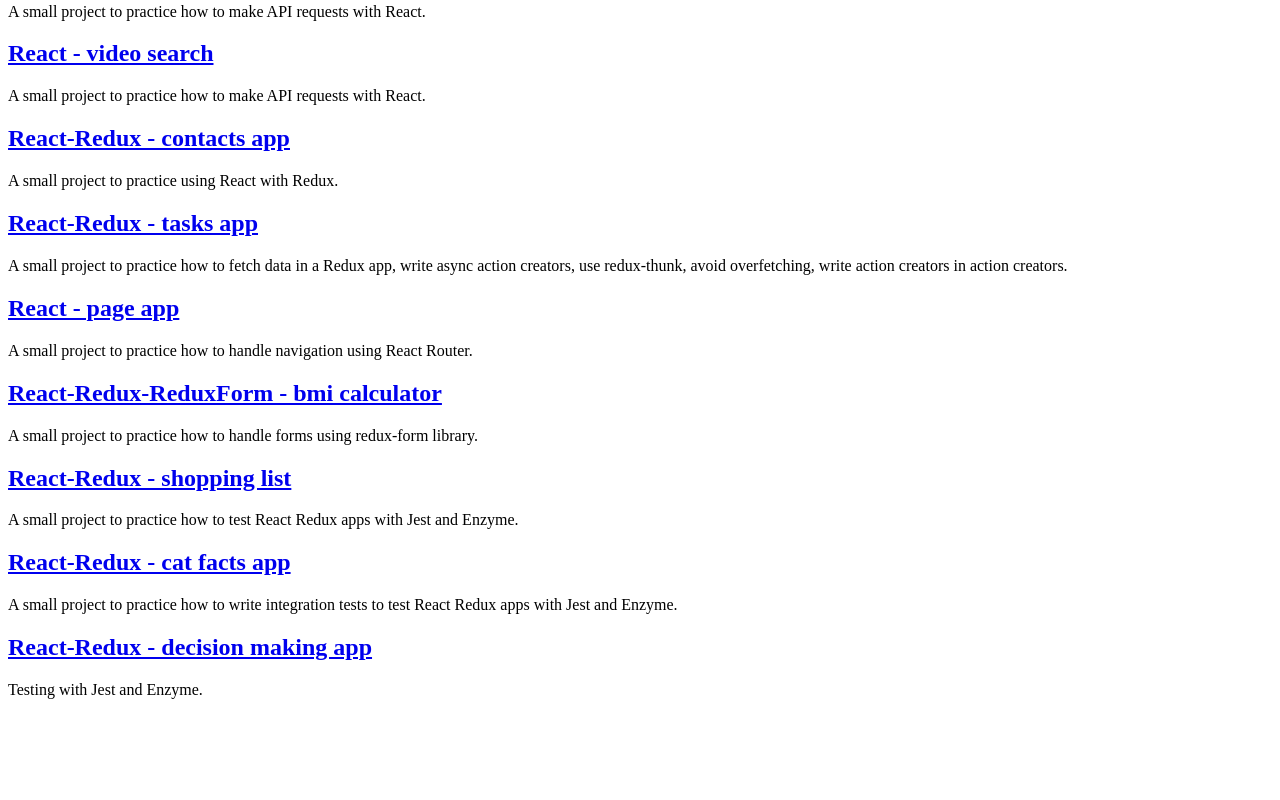
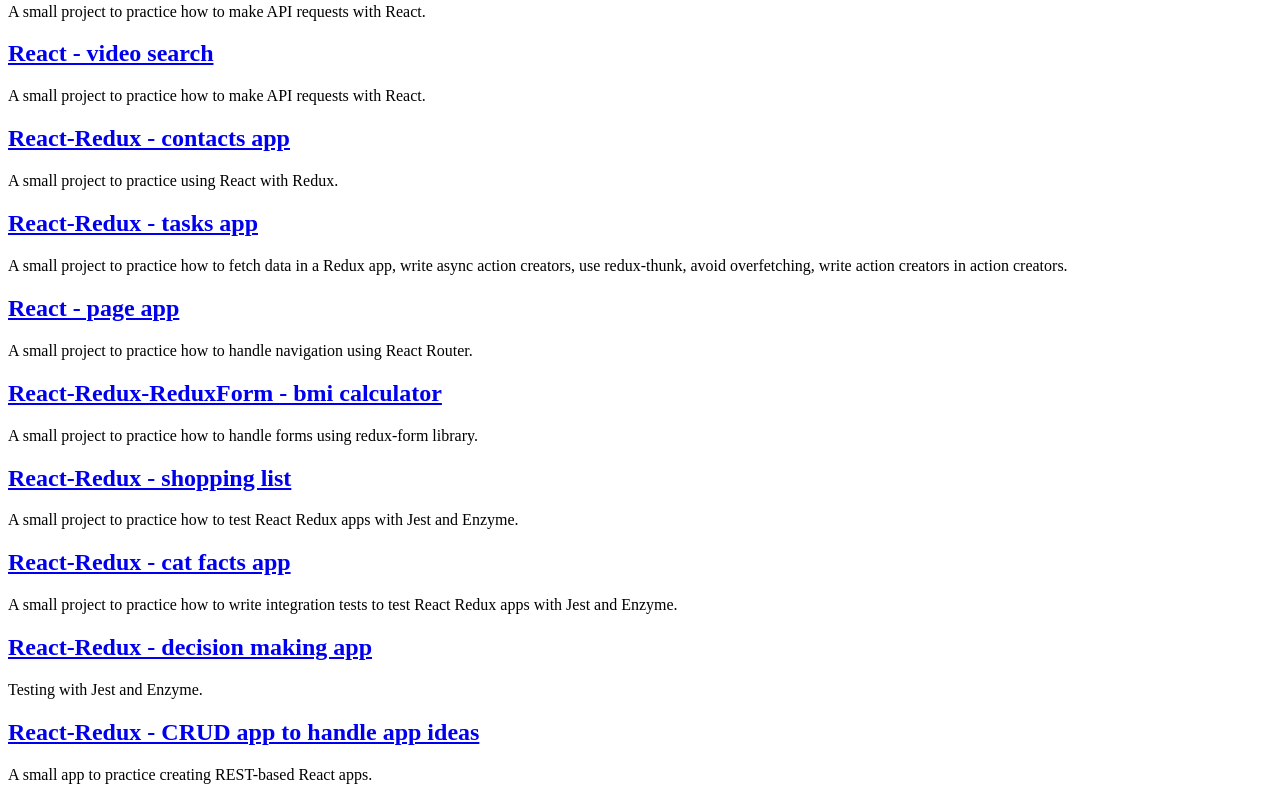
Before and after one commit to orvalho/orvalho.github.io, a plain HTML site: page projects.html in a window 1280 px wide. Shown: the part 2499-3299 px from the top of the page. Before the commit the page ends 3214 px from the top, so only its background shows below. Drawn offline with Linux system fonts and the light colour scheme.

Commit message:
React-Redux REST based app ideas app

```diff
--- a/projects.html
+++ b/projects.html
@@ -120,6 +120,9 @@
 
   <h2><a href="https://decisions.netlify.com/">React-Redux - decision making app</a></h2>
   <p>Testing with Jest and Enzyme.</p>
+
+  <h2><a href="https://github.com/orvalho/app-ideas">React-Redux - CRUD app to handle app ideas</a></h2>
+  <p>A small app to practice creating REST-based React apps.</p>
 </body>
 
 </html>
```
